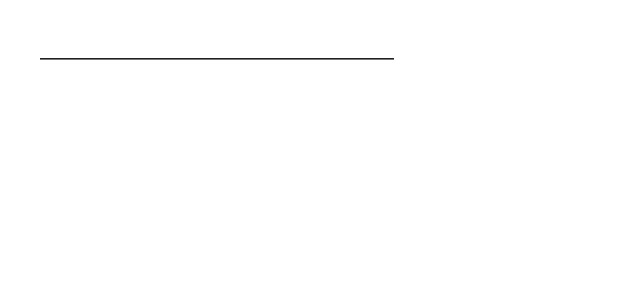
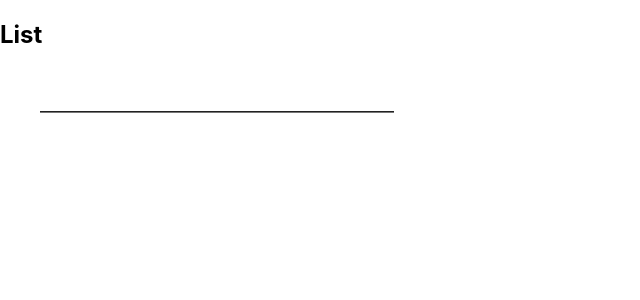
Before and after one commit to jason-trinidad/ProductiveWeb, a React (Create React App) app in the folder productive_web/: page / in a window 1280 px wide. Shown: the top 300 px of the page, without its empty margins (0-640 px from the left). Built offline with nearby package versions, Linux system fonts and the light colour scheme.

Commit message:
Install react-beautiful-dnd

```diff
--- a/productive_web/package.json
+++ b/productive_web/package.json
@@ -7,6 +7,7 @@
     "@testing-library/react": "^13.4.0",
     "@testing-library/user-event": "^13.5.0",
     "react": "^18.2.0",
+    "react-beautiful-dnd": "^13.1.1",
     "react-dom": "^18.2.0",
     "react-scripts": "5.0.1",
     "web-vitals": "^2.1.4"
--- a/productive_web/src/components/List/List.js
+++ b/productive_web/src/components/List/List.js
@@ -29,7 +29,6 @@ const List = () => {
       const i = updateTitle(taskData);
 
       // Return list with previous tasks, current task, and new task
-      //   console.log("Task list updated. New taskList: ");
       prevTasks.splice(i + 1, 0, { key: createRandomKey() });
       return [...prevTasks]; // TODO: inefficient. Better way to make sure refresh occurs?
     });
@@ -40,17 +39,18 @@ const List = () => {
     if (tasks.length > 1) {
       setTasks((prevTasks) => {
         const i = prevTasks.findIndex((task) => task.key === keyToDelete);
-        prevTasks.splice(i,1)
+        prevTasks.splice(i, 1);
         return [...prevTasks]; // Terrible efficiency, but we need new object to force React to re-render List
       });
     }
   };
 
   // List items shown dynamically
-  // TODO: Buggy. Seems to render backwards? Why is a new input being created?
-  return tasks.map((task) => (
+  return (
+    <>
+      <h2>List</h2>
+      {tasks.map((task) => (
         <ul key={task.key}>
-      {/* {console.log("List passed " + task.title)} */}
           <TaskItem
             id={task.key}
             title={task.title}
@@ -59,7 +59,9 @@ const List = () => {
             onConditionalDelete={conditionalTaskDelete}
           />
         </ul>
-  ));
+      ))}
+    </>
+  );
 };
 
 export default List;
--- a/productive_web/src/components/List/TaskItem.js
+++ b/productive_web/src/components/List/TaskItem.js
@@ -11,7 +11,7 @@ import styles from "./TaskItem.module.css";
 // Do at
 // Deadline
 // Undo?
-// Focus on previous element on delete
+// Focus on previous element on delete (maybe convert to class component?)
 // Keyboard shortcuts
 
 const TaskItemForm = (props) => {
@@ -74,6 +74,8 @@ const TaskItemForm = (props) => {
     renderTitle = props.title;
   }
 
+  //   console.log(soonDeleted);
+
   return (
     // Should each of these be a separate form? Or should I do multiple inputs for one form?
     <form onSubmit={submitHandler}>
```
Also changed, not shown: 1 other file (tests, documents, lock files or other folders). Lines whose indentation alone changed are shown as unchanged.
